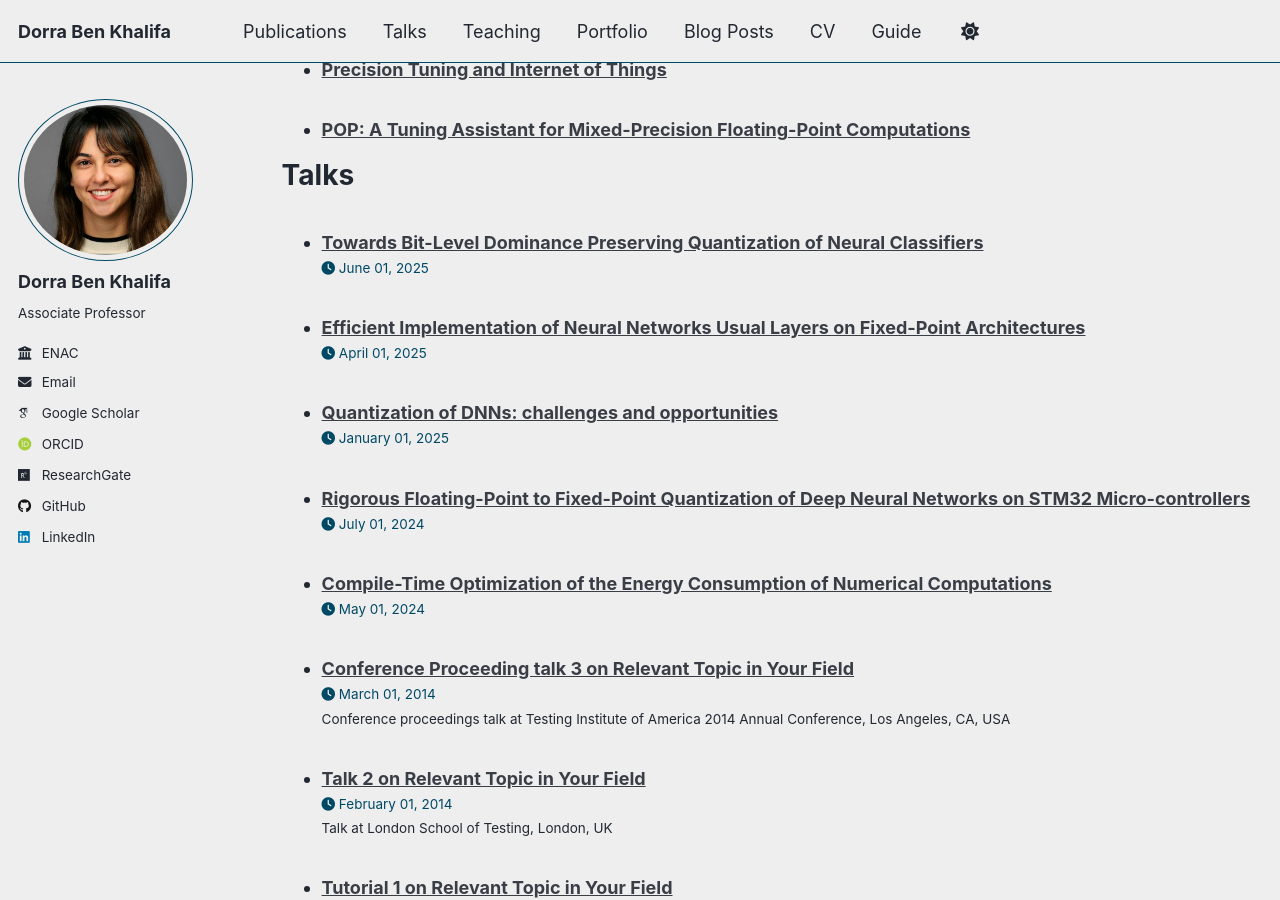
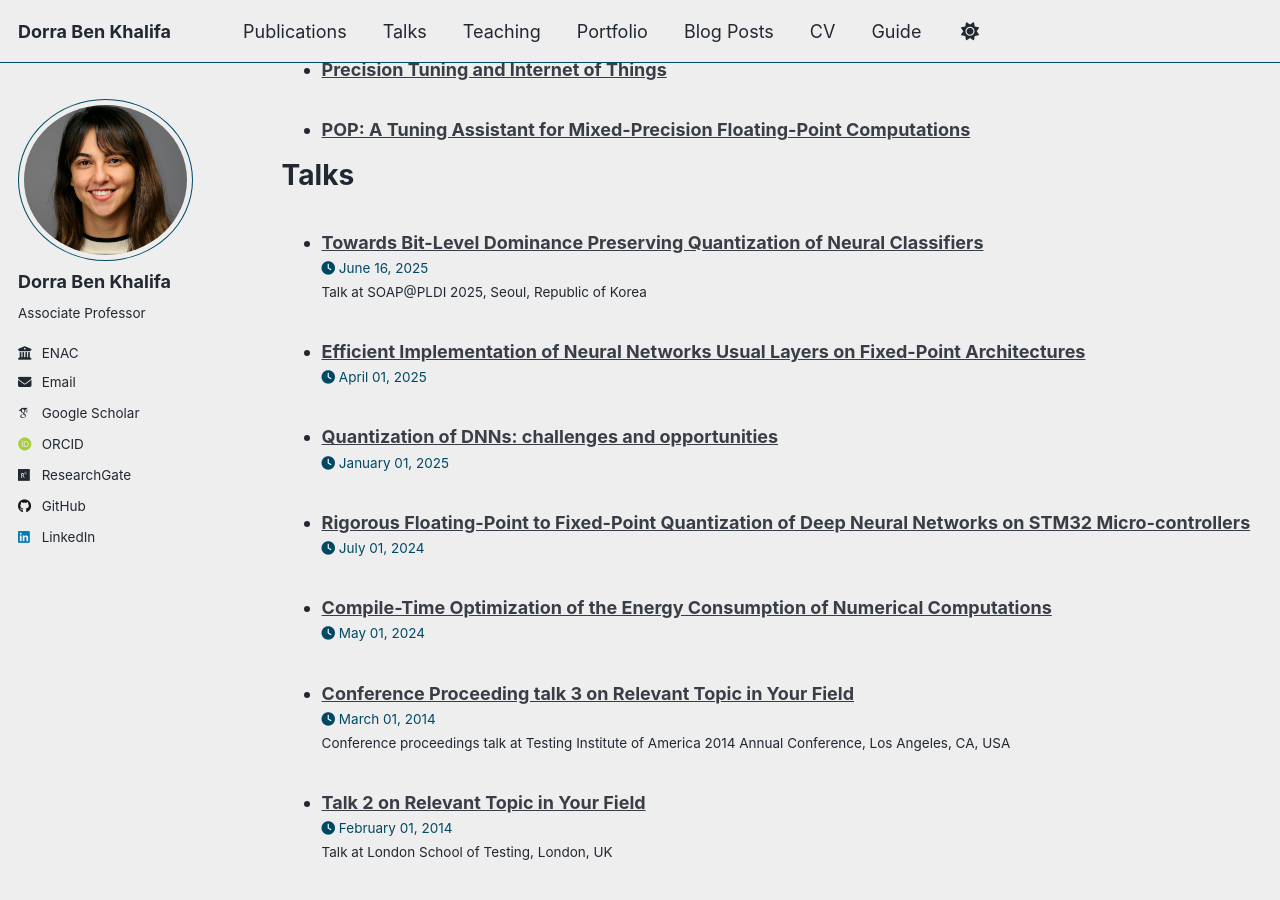
Before and after one commit to dbenkhalifa/dbenkhalifa.github.io, a Jekyll site: the page built from _pages/cv.md, in a window 1280 px wide and 900 px high, scrolled down 1942 px. Built offline with Jekyll 4.4.1, drawn with Linux system fonts in a browser that asks for light colours; some web fonts are replaced; a script that is not in the unit is left out.

Commit message:
Update bit_level_quantization.md

```diff
--- a/_talks/bit_level_quantization.md
+++ b/_talks/bit_level_quantization.md
@@ -1,6 +1,9 @@
 ---
 title: "Towards Bit-Level Dominance Preserving Quantization of Neural Classifiers"
-conference: "SOAP@PLDI'25"
-date: "June 2025"
-location: "Seoul, Korea"
+collection: talks
+type: "Talk"
+permalink: /talks/bit_level_quantization
+venue: "SOAP@PLDI 2025"
+date: 2025-06-16
+location: "Seoul, Republic of Korea"
 ---
```
